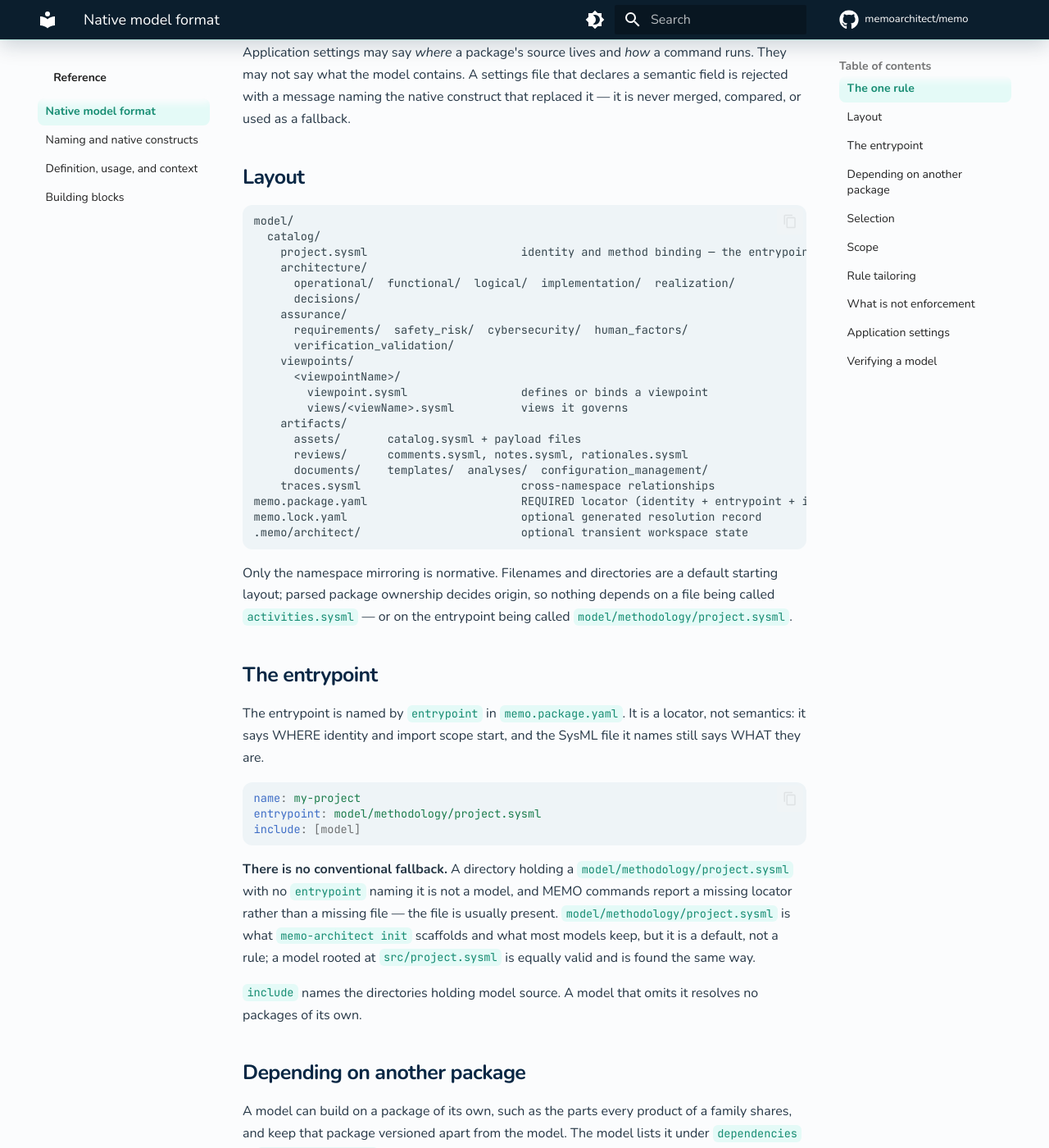
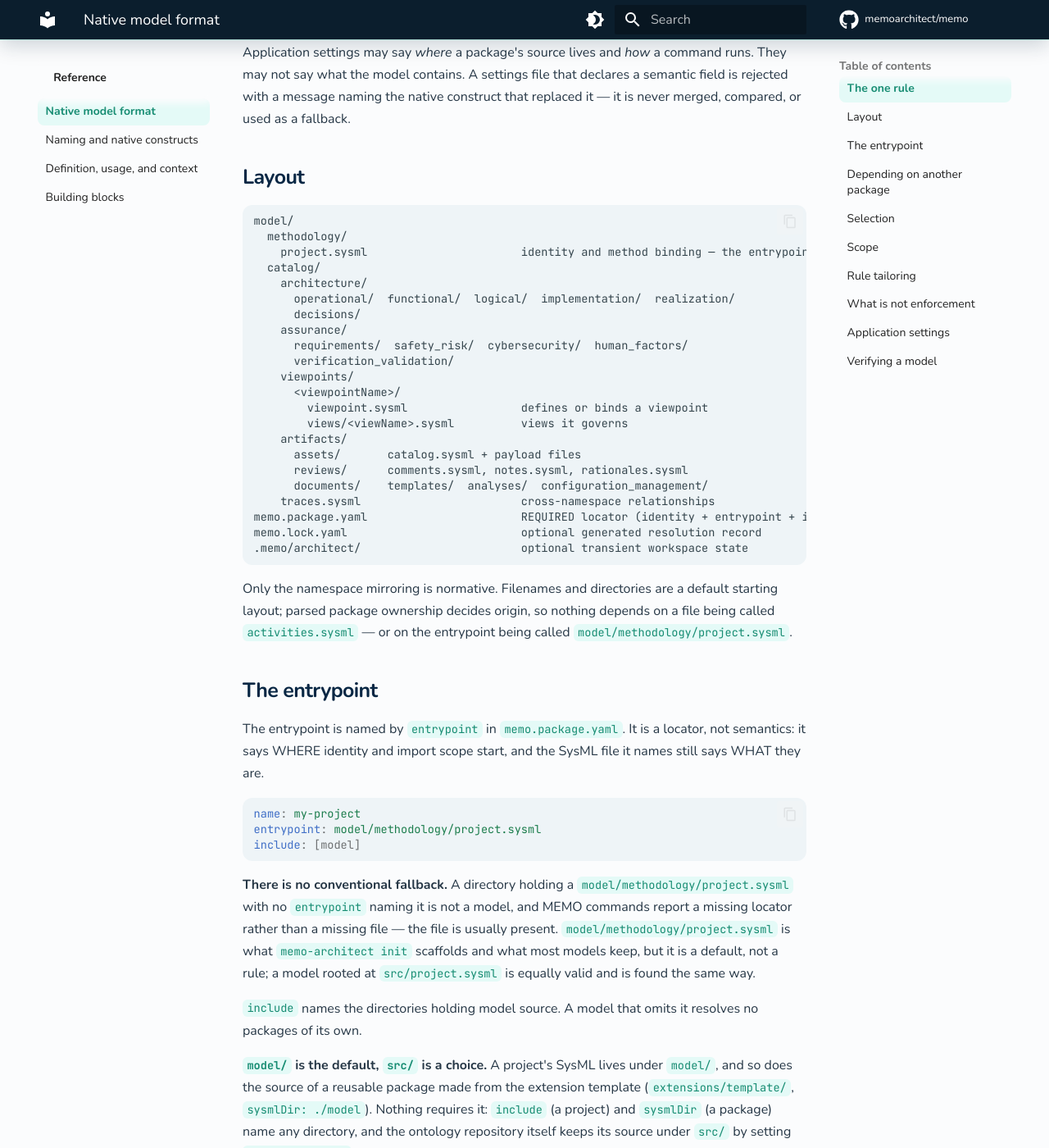
Before and after one commit to memoarchitect/memo, an MkDocs documentation site: the page built from docs/reference/native-model-format.md, in a window 1280 px wide and 1400 px high, scrolled down 456 px. Shown: the whole window at 82% size. Built offline with MkDocs 1.6.1 and Material for MkDocs 9.7.7, drawn with Linux system fonts in a browser that asks for light colours; comment, search, counter and statistics services are not loaded; some of the changed text lies outside the part shown.

Commit message:
The extension template keeps its SysML under model/, and the format doc says model/ is the default
sysmlDir and include name any directory; the ontology repository itself keeps src/.

Co-Authored-By: Claude Sonnet 5.5 <noreply@anthropic.com>

````diff
--- a/docs/reference/native-model-format.md
+++ b/docs/reference/native-model-format.md
@@ -20,8 +20,9 @@ fallback.
 
 ```text
 model/
+  methodology/
+    project.sysml                       identity and method binding — the entrypoint
   catalog/
-    project.sysml                       identity and method binding — the entrypoint
     architecture/
       operational/  functional/  logical/  implementation/  realization/
       decisions/
@@ -69,6 +70,13 @@ way.
 
 `include` names the directories holding model source. A model that omits it
 resolves no packages of its own.
+
+**`model/` is the default, `src/` is a choice.** A project's SysML lives under `model/`, and so does the
+source of a reusable package made from the extension template (`extensions/template/`, `sysmlDir: ./model`).
+Nothing requires it: `include` (a project) and `sysmlDir` (a package) name any directory, and the ontology
+repository itself keeps its source under `src/` by setting `sysmlDir: ./src`. When a project sits inside a
+repository that also holds an ontology, a package found in two places resolves to the first: `MEMO_ONTOLOGY_PATH`,
+then the nearest repository, then the installation. A skipped copy is reported once as `library-root-shadowed`.
 
 ## Depending on another package
 
````
Also changed, not shown: docs/reference/areas/methodology.md (+1 -1 lines), 3 other files.
